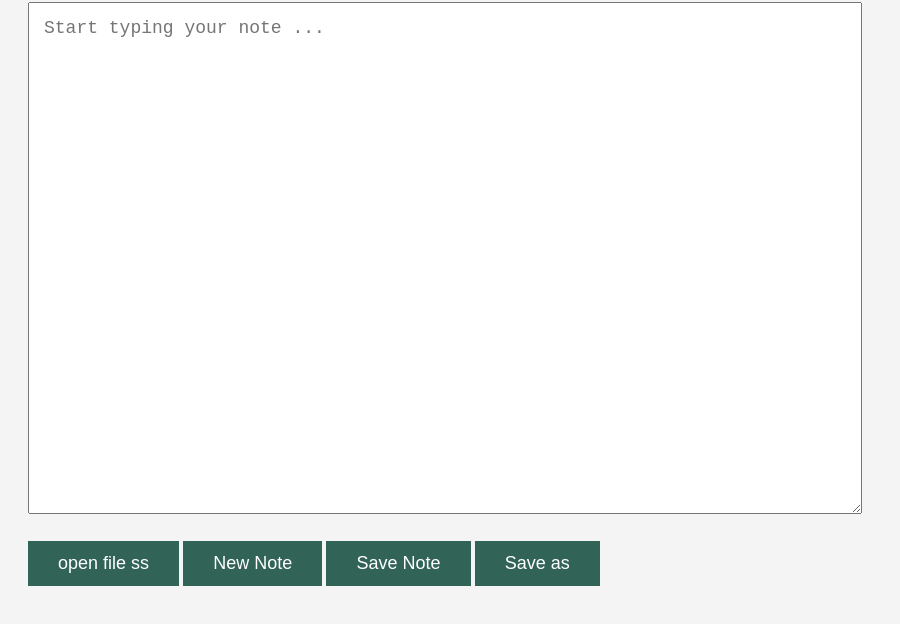
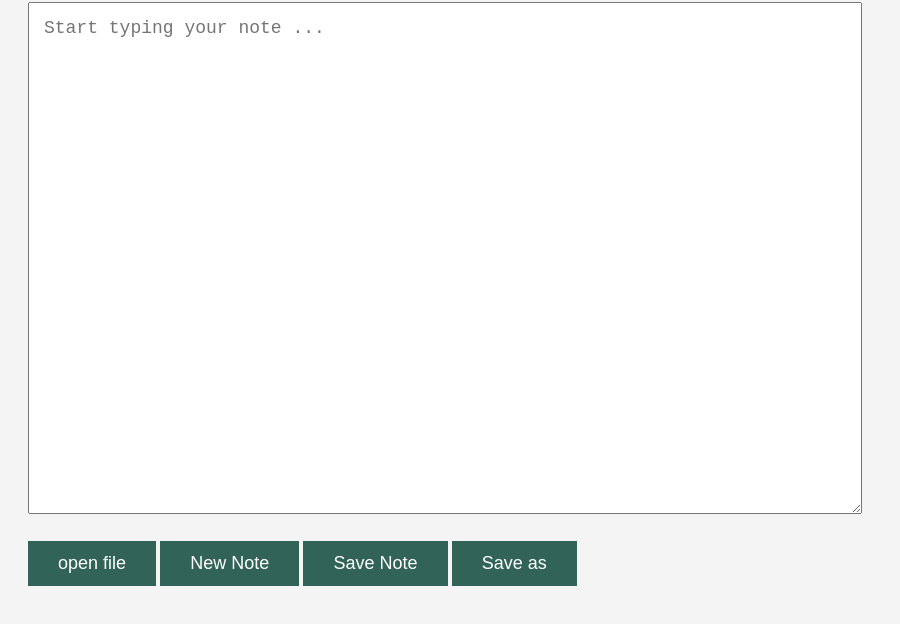
Before and after one commit to Rupeshd/first-git-file-1, an Electron app: page index.html in a window 900 px wide. Shown: the part 112-736 px from the top of the page. Drawn offline with Linux system fonts and the light colour scheme; no server answers.

Commit message:
index.html changed

```diff
--- a/index.html
+++ b/index.html
@@ -35,7 +35,7 @@
     </h1>
     <textarea id="note" placeholder="Start typing your note ..."></textarea>
     <br><br>
-    <button id = "open-file">open file ss</button>
+    <button id = "open-file">open file</button>
     <button id="new-note">New Note</button>
     <button id="save"> Save Note</button>
     <button id="save-as"> Save as </button>
```
